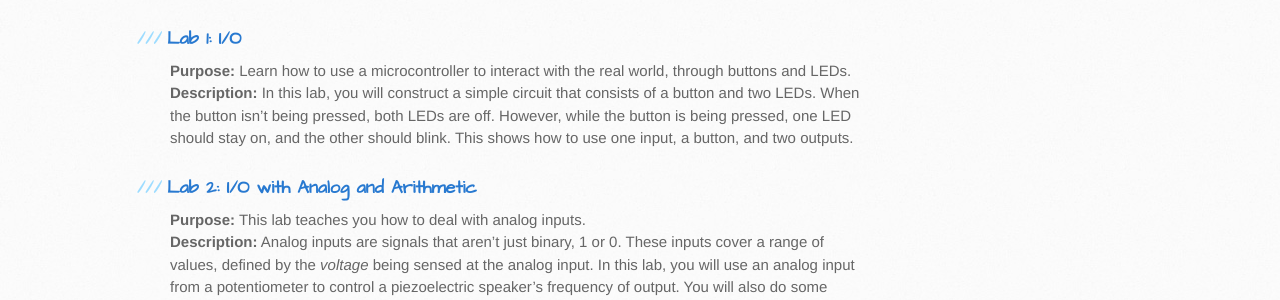
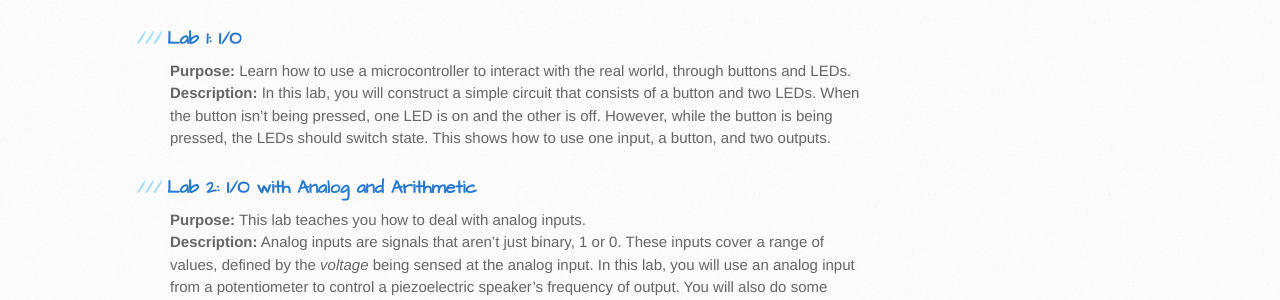
Before and after one commit to TTU-CSC/ttu-csc.github.com, a Jekyll site: the page built from _posts/2015-05-14-labs-overview.markdown, in a window 1280 px wide. Shown: the part 482-782 px from the top of the page. Built offline with Jekyll 4.4.1, drawn with Linux system fonts in a browser that asks for light colours.

Commit message:
Update 2015-05-14-labs-overview.markdown

```diff
--- a/_posts/2015-05-14-labs-overview.markdown
+++ b/_posts/2015-05-14-labs-overview.markdown
@@ -13,7 +13,7 @@ Throughout the semester, there will be a variety of labs. Here, we will provide
 
 ### [Lab 1: I/O]({% post_url 2015-05-12-lab-1-IO %})
 **Purpose:** Learn how to use a microcontroller to interact with the real world, through buttons and LEDs.
-**Description:** In this lab, you will construct a simple circuit that consists of a button and two LEDs. When the button isn't being pressed, both LEDs are off. However, while the button is being pressed, one LED should stay on, and the other should blink. This shows how to use one input, a button, and two outputs.
+**Description:** In this lab, you will construct a simple circuit that consists of a button and two LEDs. When the button isn't being pressed, one LED is on and the other is off. However, while the button is being pressed, the LEDs should switch state. This shows how to use one input, a button, and two outputs.
 
 ### [Lab 2: I/O with Analog and Arithmetic]({% post_url 2015-05-14-lab-2-IO-analog %})
 **Purpose:** This lab teaches you how to deal with analog inputs.
```
